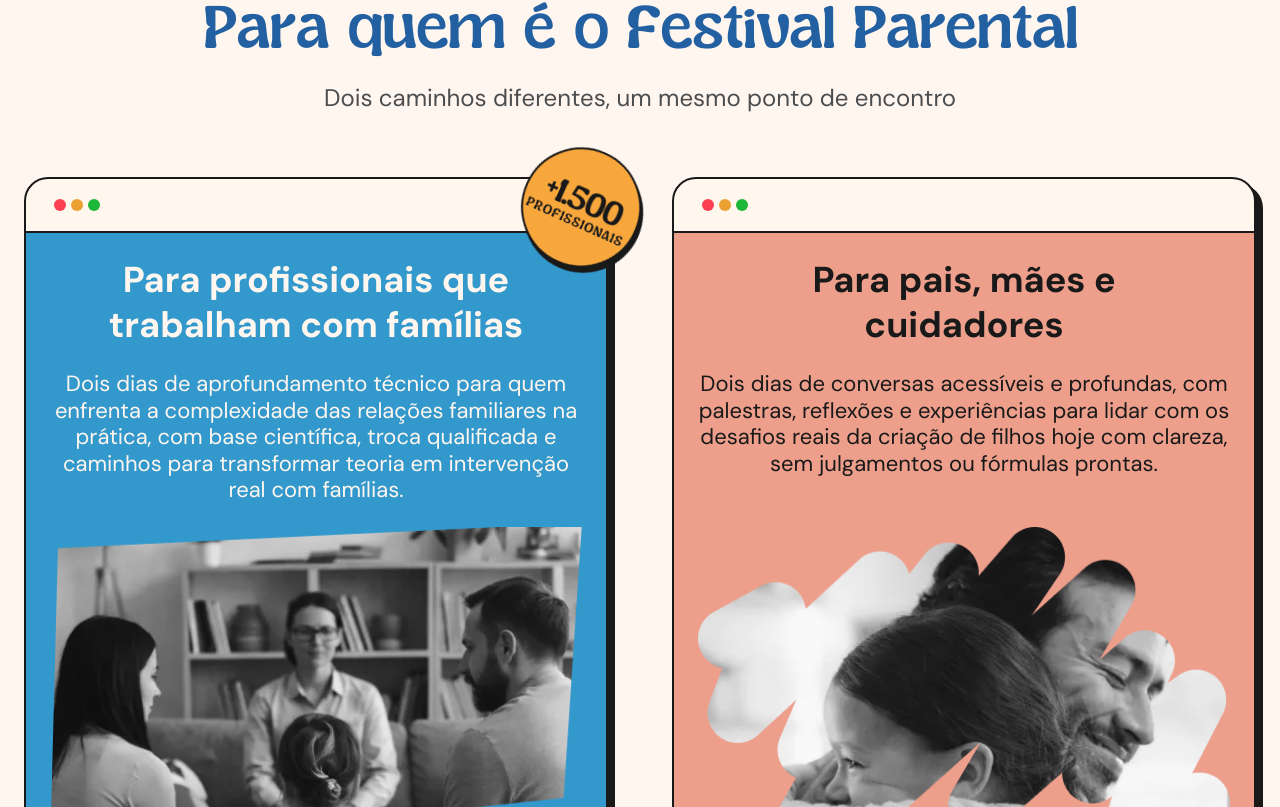
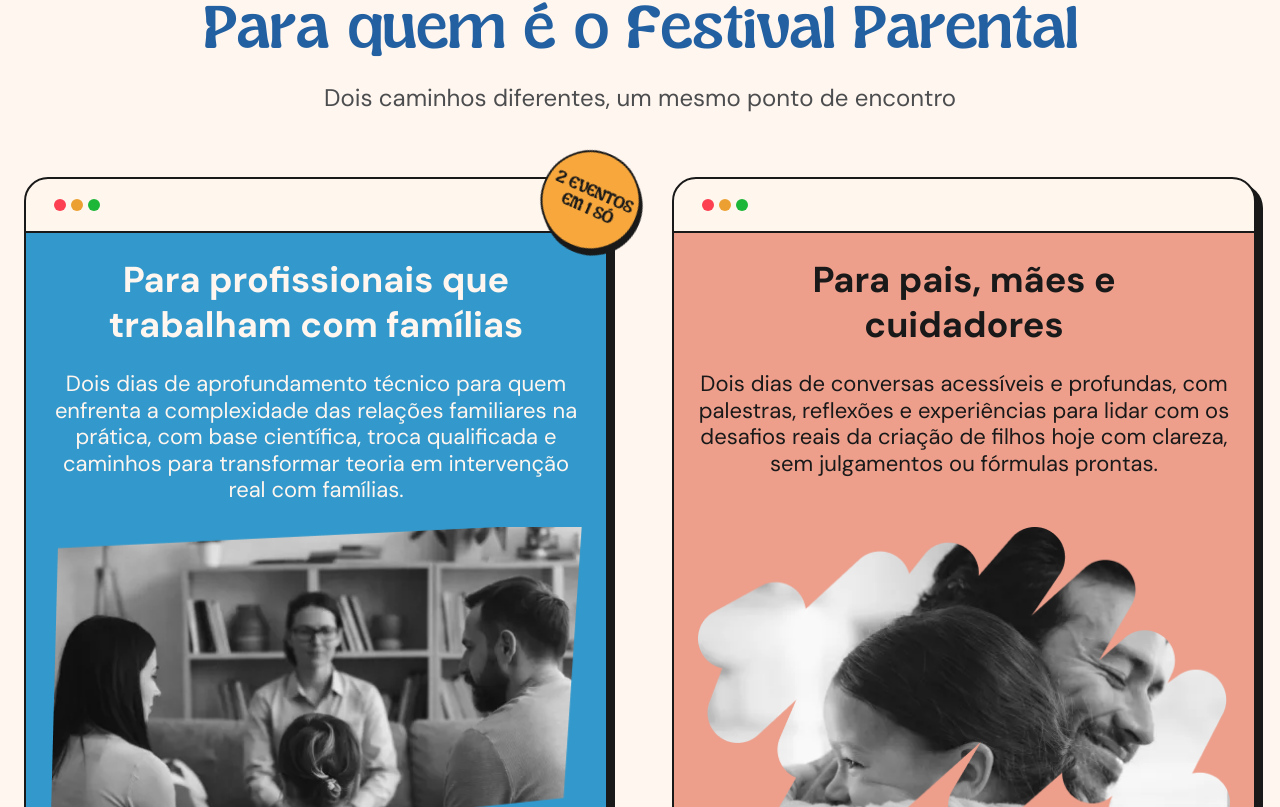
Before and after one commit to oanthonydesign/-LP-Festival-parental, a Next.js app: page / in a window 1280 px wide. Shown: the part 2793-3600 px from the top of the page. Built offline with nearby package versions, Linux system fonts and the light colour scheme.

Commit message:
feat: atualiza filtros de palestrantes, badge da Section8 e adiciona novas imagens

```diff
--- a/src/app/globals.css
+++ b/src/app/globals.css
@@ -54,7 +54,7 @@ body {
             transform: translateY(0) rotate(12deg);
         }
         50% {
-            transform: translateY(-10px) rotate(12deg);
+            transform: translateY(-5px) rotate(12deg);
         }
     }
 }
--- a/src/components/sections/Marquee02.tsx
+++ b/src/components/sections/Marquee02.tsx
@@ -48,7 +48,7 @@ export default function Marquee02() {
     );
 
     const rawItems = [
-        "+50 especialistas",
+        "+50 palestrantes",
         "+1.500 profissionais",
         "+2.500 Pais e mães"
     ];
--- a/src/components/sections/Section6.tsx
+++ b/src/components/sections/Section6.tsx
@@ -44,6 +44,7 @@ interface PassportData {
   benefitBorder: string;
   benefitTextColor: string;
   isSoldOut?: boolean;
+  badgeText?: string;
 }
 
 const PASSAPORTES: PassportData[] = [
@@ -105,7 +106,8 @@ const PASSAPORTES: PassportData[] = [
     accentColor: "text-[#fff6ef]",
     benefitBg: "bg-transparent",
     benefitBorder: "border-[#fff6ef]/40",
-    benefitTextColor: "text-[#fff6ef]"
+    benefitTextColor: "text-[#fff6ef]",
+    badgeText: "2 eventos|em 1 só"
   },
   {
     id: "parental",
@@ -291,6 +293,20 @@ function PassportCard({ data }: { data: PassportData }) {
 
   return (
     <div id={data.id} className={`flex flex-col w-full lg:max-w-[420px] ${data.textColor} relative group`}>
+      {data.badgeText && (
+        <div className="absolute -top-10 -right-4 bg-[#f7a73c] border-2 border-[#191919] rounded-full w-[80px] h-[80px] md:w-[90px] md:h-[90px] flex items-center justify-center rotate-12 shadow-[4px_4px_0px_0px_#191919] z-50 animate-bounce-slow">
+            <span className="font-sugar-peachy text-[#191919] text-center leading-[0.9]">
+                {data.badgeText.split('|').map((line, i) => (
+                    <span
+                        key={i}
+                        className="block text-[14px] md:text-[18px] tracking-[-1px] uppercase whitespace-nowrap"
+                    >
+                        {line}
+                    </span>
+                ))}
+            </span>
+        </div>
+      )}
       {/* Header with Title and Lote */}
       <div className={`${data.bgColor} border-2 ${data.borderColor} border-solid rounded-[32px] shadow-[3px_3px_0px_0px_#191919] p-[12px] w-full z-10 relative overflow-hidden`}>
         {SHOW_PROMO_RIBBON && <Ribbon />}
--- a/src/components/sections/Section8.tsx
+++ b/src/components/sections/Section8.tsx
@@ -43,14 +43,14 @@ function Card({
     return (
         <div className="flex flex-col items-start w-full lg:w-1/2 relative group" id={id}>
             {badgeText && (
-                <div className="absolute -top-6 -right-4 md:-right-8 bg-[#f7a73c] border-2 border-[#191919] rounded-full w-[100px] h-[100px] md:w-[120px] md:h-[120px] flex items-center justify-center rotate-12 shadow-[4px_4px_0px_0px_#191919] z-30 animate-bounce-slow">
-                    <span className="font-sugar-peachy text-[#191919] text-center leading-[0.8]">
-                        {badgeText.split(' ').map((word, i) => (
+                <div className="absolute -top-6 -right-4 md:-right-8 bg-[#f7a73c] border-2 border-[#191919] rounded-full w-[80px] h-[80px] md:w-[100px] md:h-[100px] flex items-center justify-center rotate-12 shadow-[4px_4px_0px_0px_#191919] z-30 animate-bounce-slow">
+                    <span className="font-sugar-peachy text-[#191919] text-center leading-[0.9]">
+                        {badgeText.split('|').map((line, i) => (
                             <span
                                 key={i}
-                                className={`block ${i === 0 ? "text-[28px] md:text-[40px] tracking-[-1px] md:tracking-[-1.3px]" : "text-[14px] md:text-[16px] uppercase tracking-wider"}`}
+                                className="block text-[14px] md:text-[20px] tracking-[-1px] uppercase"
                             >
-                                {word}
+                                {line}
                             </span>
                         ))}
                     </span>
@@ -103,7 +103,7 @@ export default function Section8() {
                         heading="Para profissionais que trabalham com famílias"
                         subtext="Dois dias de aprofundamento técnico para quem enfrenta a complexidade das relações familiares na prática, com base científica, troca qualificada e caminhos para transformar teoria em intervenção real com famílias."
                         image={imgProfissionais}
-                        badgeText="+1.500 profissionais"
+                        badgeText="2 eventos|em 1 só"
                     />
                     <Card
                         id="pais"
```
Also changed, not shown: public/images/bebels.webp (added), public/images/robertataisbento.webp (added).
